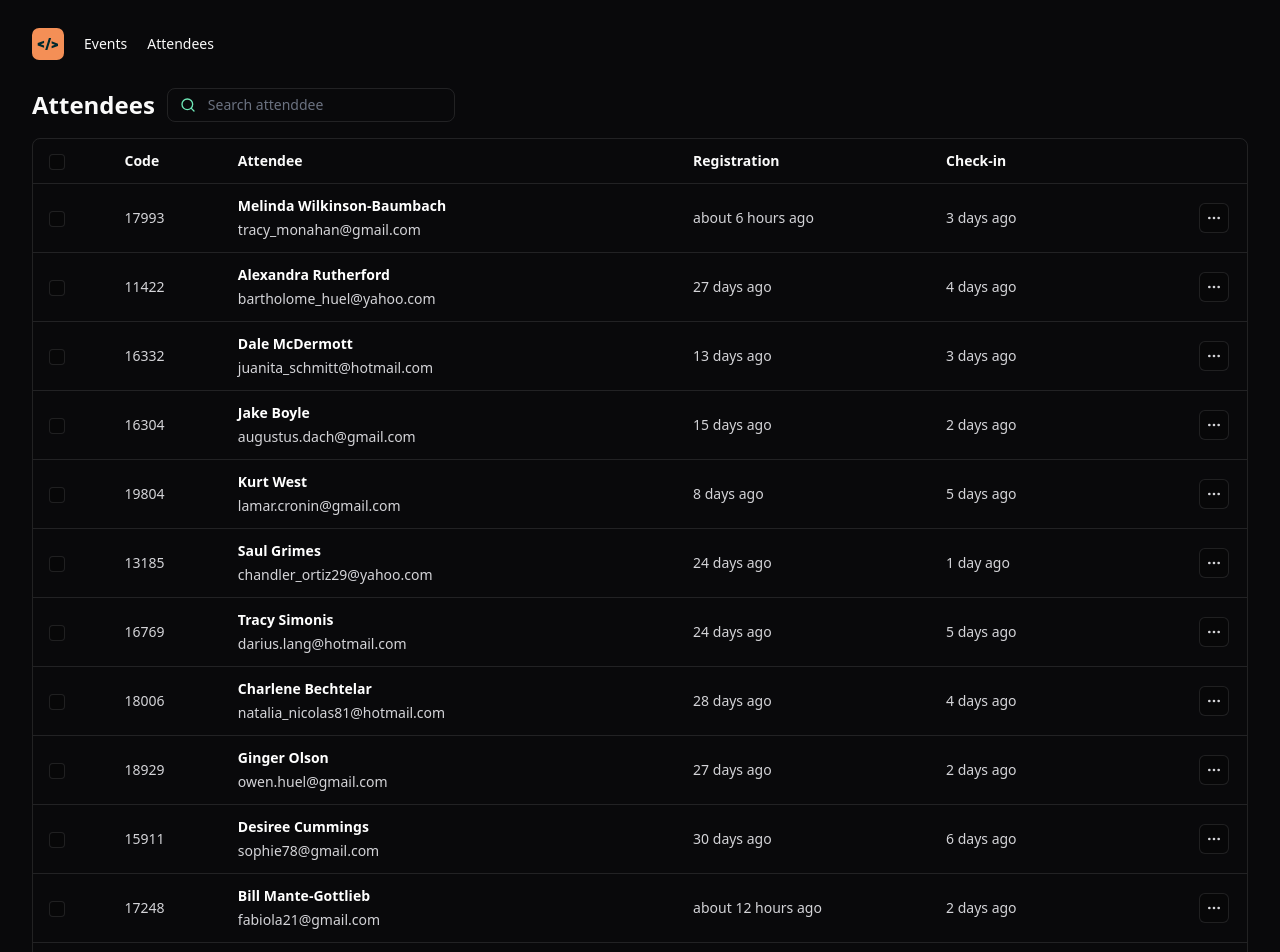
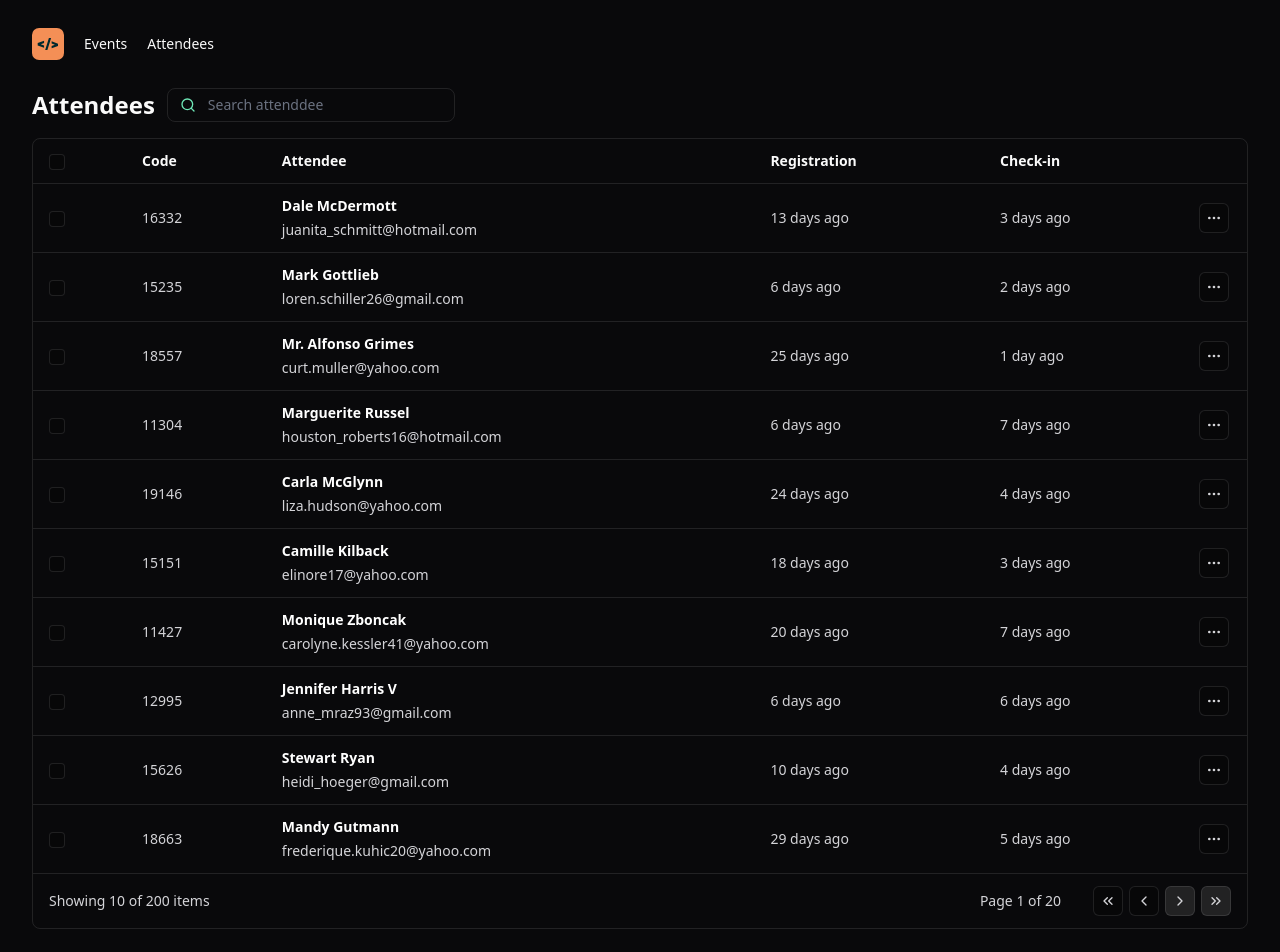
Before and after one commit to RenatoBrunetti/unite-reactjs, a React (Vite) app: page / in a window 1280 px wide. Shown: the top 952 px of the page. Built offline with nearby package versions, Linux system fonts and the light colour scheme.

Commit message:
feat: add attendees list pagination

```diff
--- a/src/components/attendee-list.tsx
+++ b/src/components/attendee-list.tsx
@@ -1,4 +1,4 @@
-import { ChangeEvent, useState } from "react";
+import { ChangeEvent, useEffect, useRef, useState } from "react";
 import { formatDistance } from "date-fns";
 import { enUS } from "date-fns/locale";
 import {
@@ -18,11 +18,53 @@ import { TableRow } from "./table/table-row";
 
 import { attendees } from "../data/attendees";
 
+const offset = 10;
+
 export function AttendeeList() {
+  const hasPageBeenRendered = useRef(false);
   const [search, setSearch] = useState("");
+  const [pagination, setPagination] = useState(1);
+  const [minPaginationValues, setMinPaginationValues] = useState(1);
+  const [maxPaginationValues, setMaxPaginationValues] = useState(offset);
 
+  const lastPage = Math.ceil(attendees.length / offset);
+
+  useEffect(() => {
+    if (hasPageBeenRendered.current) {
+      setMinPaginationValues((pagination - 1) * offset);
+      setMaxPaginationValues(pagination * offset);
+    }
+    hasPageBeenRendered.current = true;
+  }, [pagination]);
+
+  // Search
   function onSearchInputChange(event: ChangeEvent<HTMLInputElement>) {
     setSearch(event.target.value);
+  }
+
+  // Pagination
+  function goToFirstPage() {
+    if (pagination > 1) {
+      setPagination(1);
+    }
+  }
+
+  function goToPreviousPage() {
+    if (pagination > 1) {
+      setPagination((current) => current - 1);
+    }
+  }
+
+  function goToNextPage() {
+    if (pagination < lastPage) {
+      setPagination((current) => current + 1);
+    }
+  }
+
+  function goToLastPage() {
+    if (pagination < lastPage) {
+      setPagination(lastPage);
+    }
   }
 
   return (
@@ -58,7 +100,9 @@ export function AttendeeList() {
           </tr>
         </thead>
         <tbody>
-          {attendees.map((attendee) => (
+          {attendees
+            .slice(minPaginationValues, maxPaginationValues)
+            .map((attendee) => (
               <TableRow
                 key={attendee.id}
                 className="border-b border-white/10 hover:bg-white/5"
@@ -69,7 +113,7 @@ export function AttendeeList() {
                     className="size-4 bg-black/20 rounded border border-white/10"
                   />
                 </TableCell>
-              <TableCell>{attendee.id}</TableCell>
+                <TableCell>{attendee.code}</TableCell>
                 <TableCell>
                   <div className="flex flex-col gap-1">
                     <span className="font-semibold text-white">
@@ -101,25 +145,43 @@ export function AttendeeList() {
         <tfoot>
           <tr>
             <TableCell className="py-3 px-4 text-sm text-zinc-300" colSpan={3}>
-              Showing 10 of 52 items
+              Showing 10 of {attendees.length} items
             </TableCell>
             <td
               className="py-3 px-4 text-sm text-zinc-300 text-right"
               colSpan={3}
             >
               <div className="inline-flex items-center gap-8">
-                <span>Page 1 of 6</span>
+                <span>
+                  Page {pagination} of {lastPage}
+                </span>
                 <div className="flex gap-1.5">
-                  <IconButton>
+                  <IconButton
+                    onClick={goToFirstPage}
+                    disabled={pagination === 1}
+                    transparent={pagination === 1}
+                  >
                     <ChevronsLeft className="size-4" />
                   </IconButton>
-                  <IconButton>
+                  <IconButton
+                    onClick={goToPreviousPage}
+                    disabled={pagination === 1}
+                    transparent={pagination === 1}
+                  >
                     <ChevronLeft className="size-4" />
                   </IconButton>
-                  <IconButton>
+                  <IconButton
+                    onClick={goToNextPage}
+                    disabled={pagination === lastPage}
+                    transparent={pagination === lastPage}
+                  >
                     <ChevronRight className="size-4" />
                   </IconButton>
-                  <IconButton>
+                  <IconButton
+                    onClick={goToLastPage}
+                    disabled={pagination === lastPage}
+                    transparent={pagination === lastPage}
+                  >
                     <ChevronsRight className="size-4" />
                   </IconButton>
                 </div>
--- a/src/data/attendees.ts
+++ b/src/data/attendees.ts
@@ -1,7 +1,8 @@
 import { faker } from "@faker-js/faker";
 
 export const attendees = Array.from({ length: 200 }).map(() => ({
-  id: faker.number.int({ min: 10000, max: 20000 }),
+  id: faker.string.uuid(),
+  code: faker.number.int({ min: 10000, max: 20000 }),
   name: faker.person.fullName(),
   email: faker.internet.email().toLocaleLowerCase(),
   createdAt: faker.date.recent({ days: 30 }),
```
Lines whose indentation alone changed are shown as unchanged.
